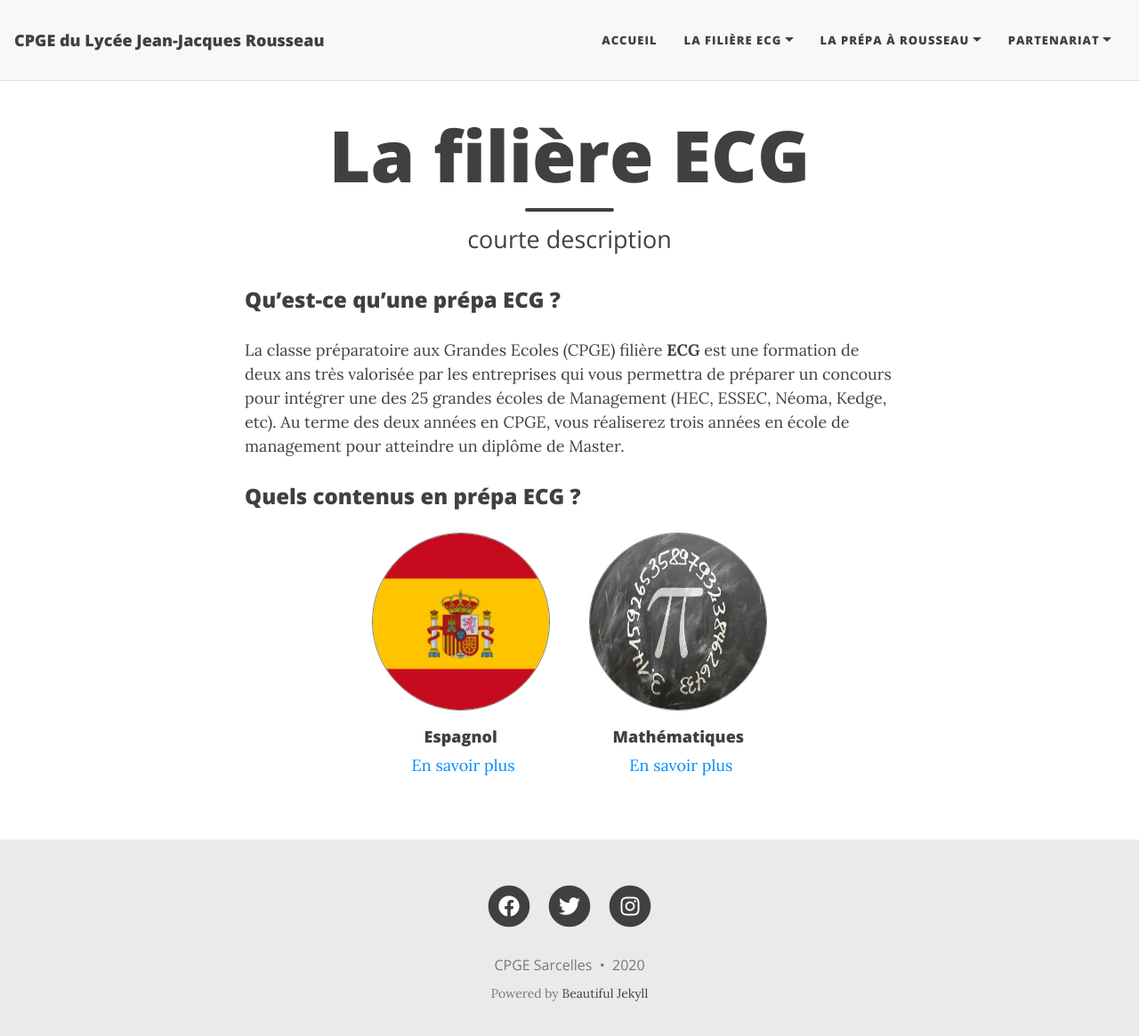
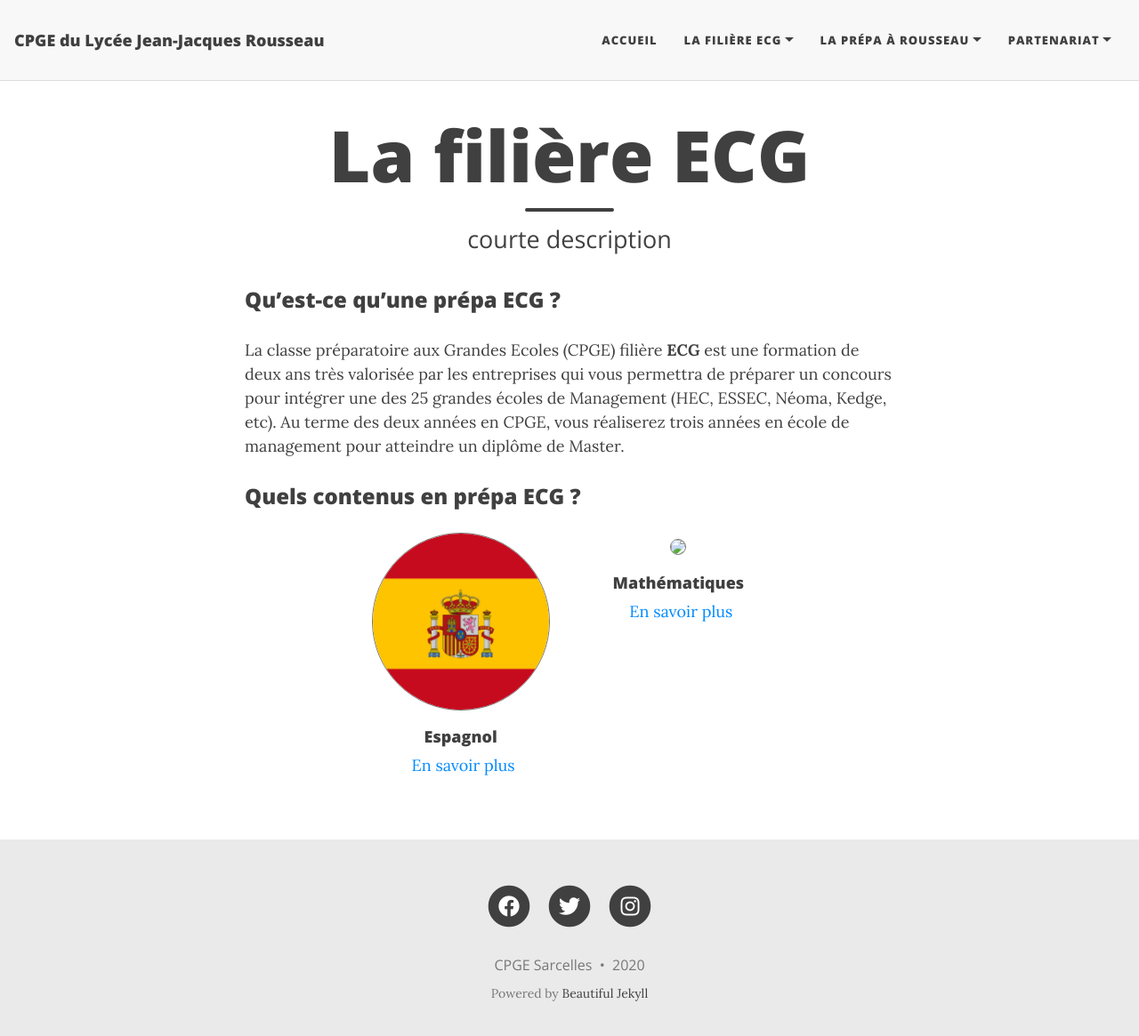
Before and after one commit to cpgesarcelles/cpgesarcelles.github.io, a Jekyll site: the page built from filiere.md, in a window 1280 px wide and 1178 px high. Shown: the top 1165 px of the window at 89% size. Built offline with Jekyll 4.4.1, drawn with Linux system fonts in a browser that asks for light colours; nearby versions of some CDN libraries.

Commit message:
Update filiere.md

```diff
--- a/filiere.md
+++ b/filiere.md
@@ -7,7 +7,7 @@ contenu:
     img: /assets/img/logo_espagnol.jpg
     matiere: /Matieres/espagnol
   - name: Mathématiques
-    img: /assets/img/logo_math.jpg
+    img: assets/img/logo_math.jpg
     matiere: /Matieres/math
 ---
 
```
